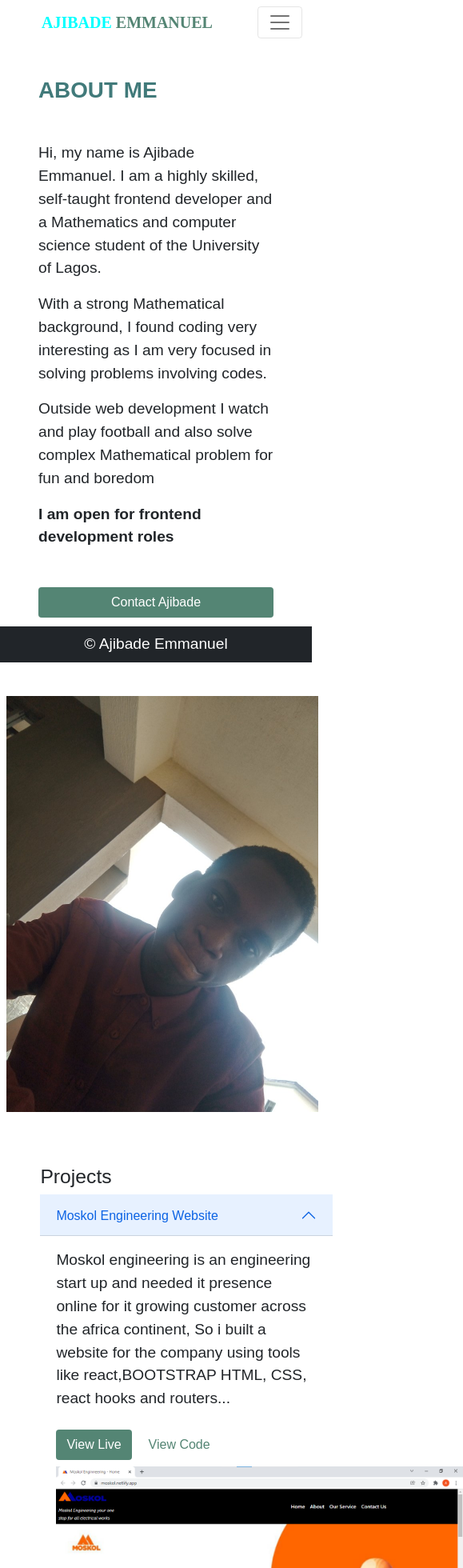
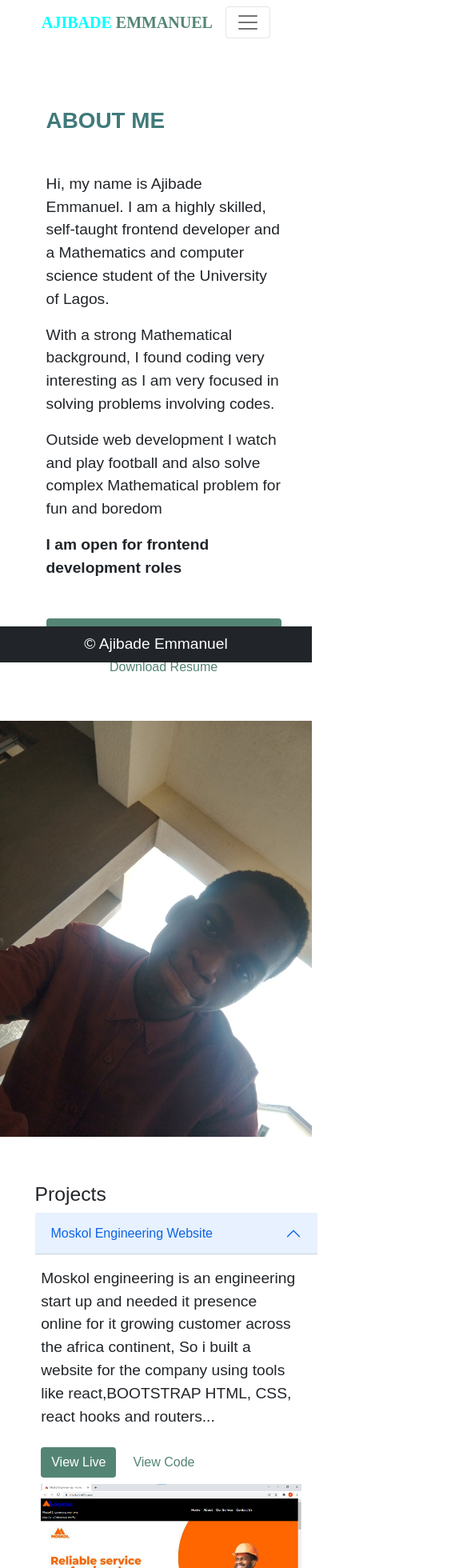
Before and after one commit to Ajyupdate/portfolioo, a React (Create React App) app: page /#/ in a window 390 px wide. Shown: the top 1960 px of the page at 80% size, 579 px wide, since content can reach past the window. Built offline with nearby package versions, Linux system fonts and the light colour scheme; a web font is replaced by a local one.

Commit message:
making the previous update responsive

```diff
--- a/src/About.js
+++ b/src/About.js
@@ -3,7 +3,7 @@
 import { Link } from 'react-router-dom';
 const About = () => {
     return (
-        <div className=" row mt-5">
+        <div className=" row mt-5 ">
             <div className="col-md-6 container about-div">
                 <h1 className='m-5 about-me'><b>ABOUT ME</b></h1>
 
@@ -34,8 +34,8 @@
 
 
             </div>
-            <div className='col-md-6'>
-                <img src={Ajibade} className="img-fluid m-2" alt='Ajibade'/>
+            <div className='col-md-5'>
+                <img src={Ajibade} className="img-fluid" alt='Ajibade'/>
             </div>
 
         </div>
--- a/src/Navbar.js
+++ b/src/Navbar.js
@@ -13,7 +13,7 @@
               </button>
               <div className="offcanvas offcanvas-end" tabIndex="-1" id="offcanvasNavbar" aria-labelledby="offcanvasNavbarLabel">
                 <div className="offcanvas-header">
-                  <h5 className="offcanvas-title" id="offcanvasNavbarLabel">AJIBADE EMMANUEL</h5>
+                  <h5 className="offcanvas-title" id="offcanvasNavbarLabel"><span className="Ajibade">AJIBADE</span> <span className="Emmanuel">EMMANUEL</span></h5>
                   <button type="button" className="btn-close text-reset" data-bs-dismiss="offcanvas" aria-label="Close"></button>
                 </div>
                 <div className="offcanvas-body">
--- a/src/index.css
+++ b/src/index.css
@@ -1,4 +1,8 @@
 @import url("https://fonts.googleapis.com/css?family=Rancho&effect=shadow-multiple");
+*{
+  padding: 0;
+  margin: 0;
+}
 body{
   font-family: sans-serif, Tahoma, Geneva, Verdana, sans-serif;
   font-size: larger;
@@ -13,14 +17,43 @@
 .about-me{
   color: rgb(65, 122, 122);
 }
+.about-div{
+  margin-left: 0.5em;
+  margin-top: 2em;
+
+}
 .navbar-brand{
   margin-left: 2em;
   font-family: Rancho;
   font-weight: 900;
 }
+.navbar-toggler{
+  margin-right: 2em;
+  color: rgb(65, 122, 122);
+}
+/* .accordion{
+  width: 80%;
+}  */
+
 .project-container{
-  margin-left: 2em;
+  margin-left: 1em;
+  margin-right: 1em;
   margin-top: 3em;
+}
+.project-container img{
+  width: 100%;
+}
+
+.nav-item a{
+ color: rgb(84, 133, 116);
+}
+.nav-item a:hover{
+ text-decoration: none;
+ background: rgb(84, 133, 116);
+ border-radius: 30px;
+ padding: 10px;
+ color: rgb(84, 133, 116);
+
 }
 .navbar-light{
   background-color: rgb(255, 255, 255);
@@ -48,6 +81,9 @@
 
 .about-button-div button.download-btn{
   color: red;
+}
+.project-container h2{
+  margin-left: 0.5em;
 }
 .project-button-div a{
   text-decoration: none !important;
```
Also changed, not shown: src/Projects.js (+10 -192 lines), src/App.js (line endings or trailing spaces), src/Home.js (line endings or trailing spaces).
